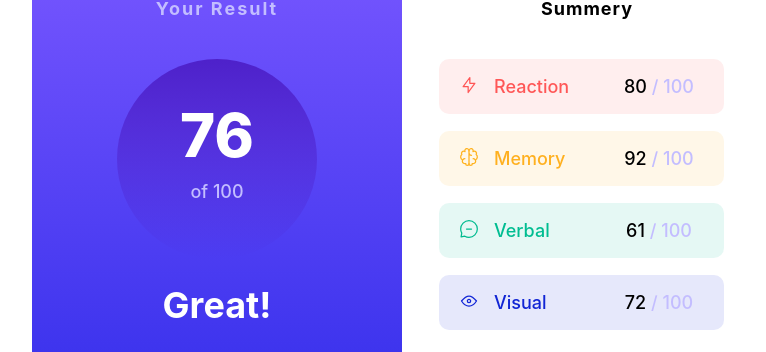
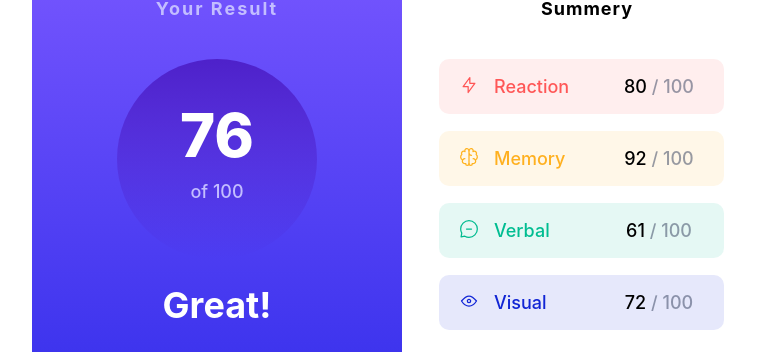
Before and after one commit to Minimage/frontendmentor, a React (Create React App) app: page / in a window 1280 px wide. Shown: the part 197-549 px from the top of the page, without its empty margins (238-1004 px from the left). Built offline with nearby package versions, Linux system fonts and the light colour scheme.

Commit message:
corrected color of text

```diff
--- a/src/Results/Components/Item.module.css
+++ b/src/Results/Components/Item.module.css
@@ -31,5 +31,5 @@
 }
 
 .percent {
-    color: hsl(246, 100%, 87%);
+    color: hsla(224, 30%, 27%, 0.5);
 }
```
